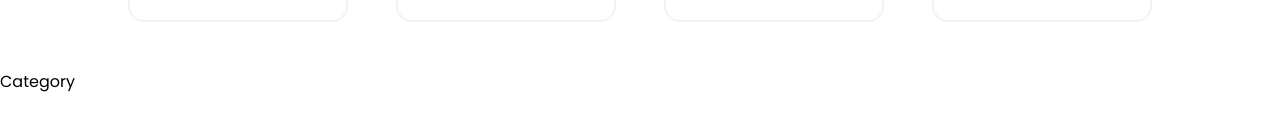
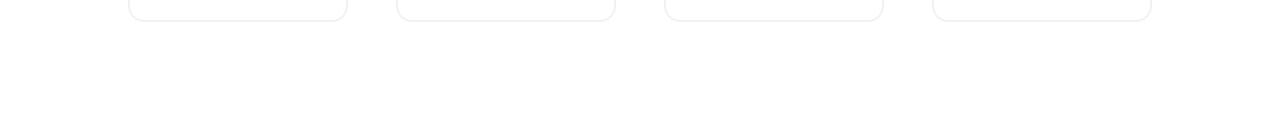
Before and after one commit to moonspark78/NFT_NextJS_Project, a Next.js app: page / in a window 1280 px wide. Shown: the part 2460-2590 px from the top of the page. Before the commit the page ends 2554 px from the top, so only its background shows below. Built offline with nearby package versions, Linux system fonts and the light colour scheme.

Commit message:
working on  Category  Component

```diff
--- a/app/Components/Helper/Home/Category/Category.tsx
+++ b/app/Components/Helper/Home/Category/Category.tsx
@@ -1,8 +1,45 @@
+'use client';
 import React from 'react'
+import Carousel from 'react-multi-carousel';
+import HotBidCard from '../HotBids/HotBidCard';
+import { HotBidData } from '@/data/Data';
+
+
+const responsive = {
+  desktop: {
+    breakpoint: { max: 3000, min: 1324 },
+    items: 4,
+    slidesToSlide: 1 // optional, default to 1.
+  },
+  tablet: {
+    breakpoint: { max: 1324, min: 764 },
+    items: 2,
+    slidesToSlide: 1, // optional, default to 1.
+  },
+  mobile: {
+    breakpoint: { max: 764, min: 0 },
+    items: 1,
+    slidesToSlide: 1 // optional, default to 1.
+  }
+};
 
 const Category = () => {
   return (
-    <div>Category</div>
+    <Carousel
+      additionalTransfrom={0}
+      arrows={false}
+      autoPlay={true}
+      autoPlaySpeed={5000}
+      centerMode={false}
+      infinite
+      responsive={responsive}
+      itemClass='item'>
+        {HotBidData.map((data) =>{
+          return <div key={data.id}>
+            <HotBidCard data={data}/>
+          </div>
+        })}
+    </Carousel>
   )
 }
 
--- a/package.json
+++ b/package.json
@@ -13,6 +13,7 @@
     "react": "^19.0.0",
     "react-dom": "^19.0.0",
     "react-icons": "^5.4.0",
+    "react-multi-carousel": "^2.8.5",
     "react-parallax-tilt": "^1.7.274"
   },
   "devDependencies": {
```
Also changed, not shown: 1 other file (tests, documents, lock files or other folders).
